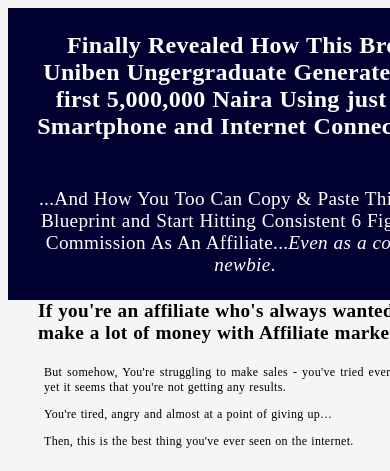
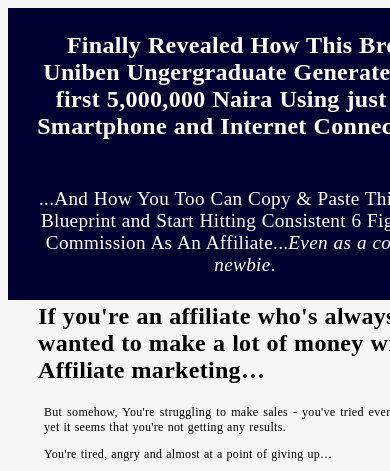
Before and after one commit to freytheaffiliate/frey, a plain HTML site: page index.html in a window 390 px wide. Shown: the top 471 px of the page. Drawn offline with Linux system fonts and the light colour scheme; a script that the page names is missing.

Commit message:
Update style.css

```diff
--- a/style.css
+++ b/style.css
@@ -83,10 +83,10 @@ ul{
 }
 
 .main01{
+ margin-top:5px;
  display: flex;
  flex-direction: column;
  justify-content: center;
- font-size:32px;
  align-items: start;
  flex-wrap: wrap;
  flex-basis: 250px;
@@ -438,7 +438,6 @@ details>summary{
     .main01{
        height: fit-content;
        width: fit-content;
-       font-size: 32px;
        align-self:auto;
 
     }
```
